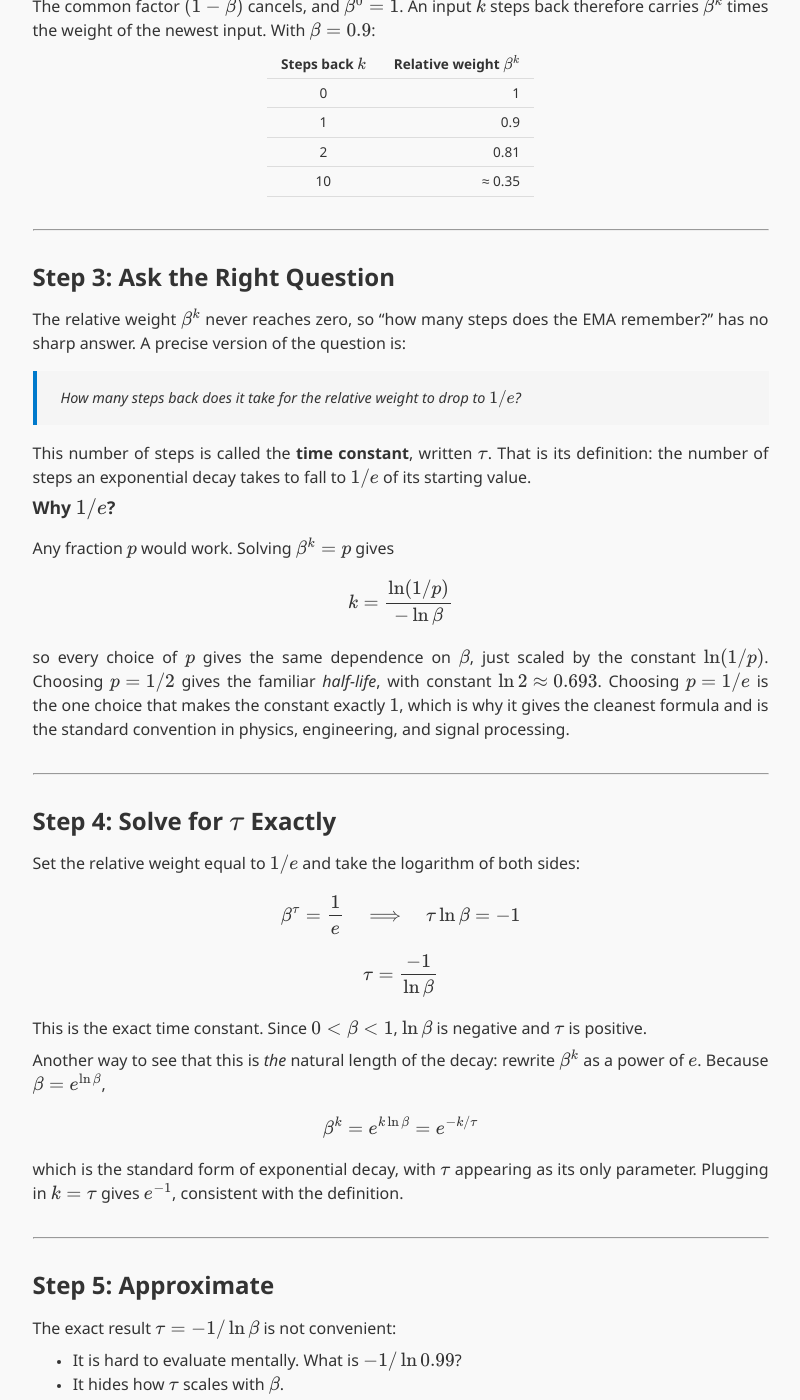
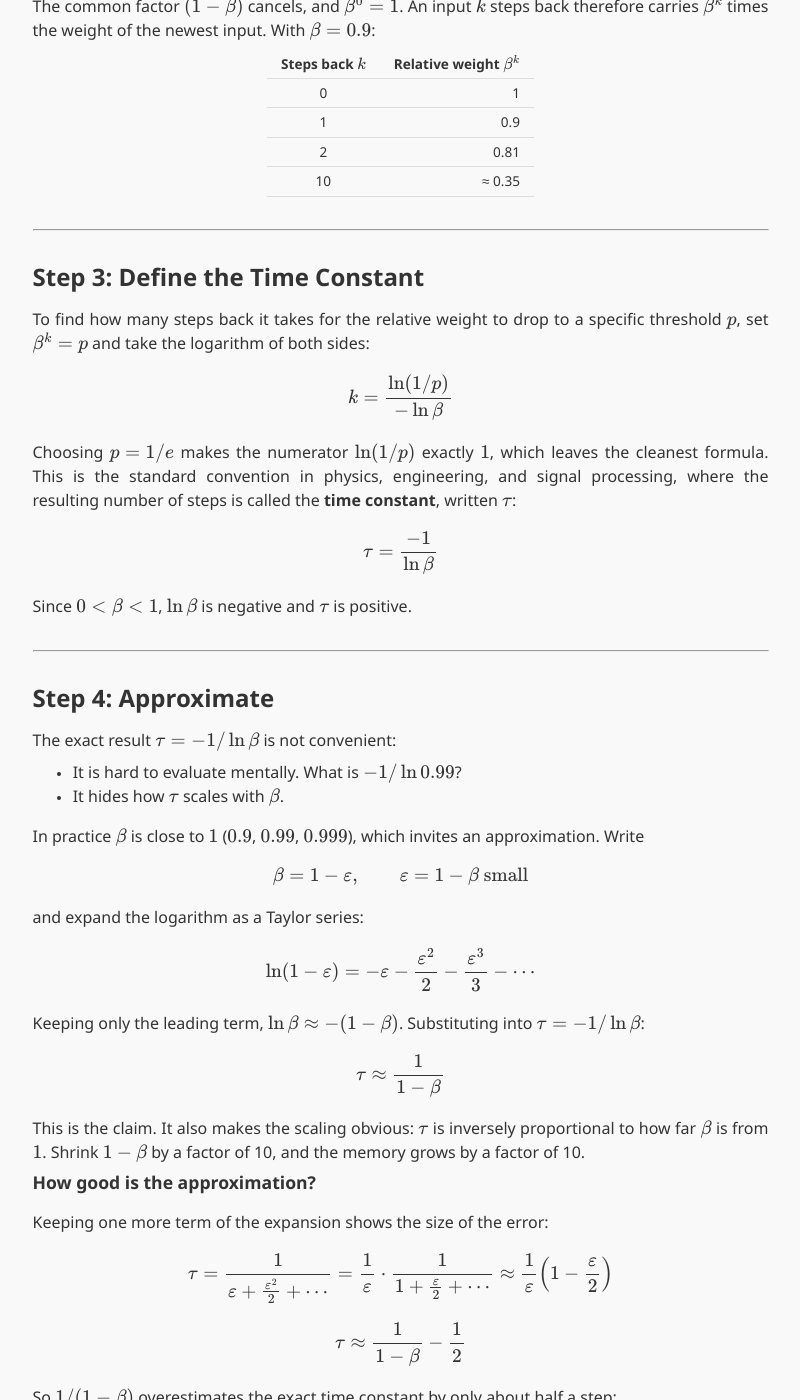
Before and after one commit to wyatthoho/wyatthoho.github.io, a Jekyll site: the page built from _ml_notes/deriving-effective-memory-length.md, in a window 1280 px wide and 1400 px high, scrolled down 1450 px. Shown: the whole window, without its empty margins (232-1032 px from the left). Built offline with Jekyll 4.4.1, drawn with Linux system fonts in a browser that asks for light colours; some of the changed text lies outside the part shown.

Commit message:
Restructure memory-length note to derive the 1/e threshold before defining tau
Solve beta^k = p for a general threshold first, then pick p = 1/e because
it makes the numerator exactly 1, and only then name the time constant.
This folds the old Steps 3 and 4 into one step and renumbers the rest.

Co-Authored-By: Claude Opus 5.5 <noreply@anthropic.com>

```diff
--- a/_ml_notes/deriving-effective-memory-length.md
+++ b/_ml_notes/deriving-effective-memory-length.md
@@ -58,43 +58,21 @@ The common factor $(1-\beta)$ cancels, and $\beta^0=1$. An input $k$ steps back
 
 ---
 
-## Step 3: Ask the Right Question
+## Step 3: Define the Time Constant
 
-The relative weight $\beta^k$ never reaches zero, so "how many steps does the EMA remember?" has no sharp answer. A precise version of the question is:
-
-> How many steps back does it take for the relative weight to drop to $1/e$?
-
-This number of steps is called the **time constant**, written $\tau$. That is its definition: the number of steps an exponential decay takes to fall to $1/e$ of its starting value.
-
-### Why $1/e$?
-
-Any fraction $p$ would work. Solving $\beta^k = p$ gives
+To find how many steps back it takes for the relative weight to drop to a specific threshold $p$, set $\beta^k = p$ and take the logarithm of both sides:
 
 $$\begin{equation} k = \frac{\ln(1/p)}{-\ln\beta} \end{equation}$$
 
-so every choice of $p$ gives the same dependence on $\beta$, just scaled by the constant $\ln(1/p)$. Choosing $p=1/2$ gives the familiar *half-life*, with constant $\ln 2 \approx 0.693$. Choosing $p=1/e$ is the one choice that makes the constant exactly $1$, which is why it gives the cleanest formula and is the standard convention in physics, engineering, and signal processing.
+Choosing $p=1/e$ makes the numerator $\ln(1/p)$ exactly $1$, which leaves the cleanest formula. This is the standard convention in physics, engineering, and signal processing, where the resulting number of steps is called the **time constant**, written $\tau$:
+
+$$\begin{equation} \tau = \frac{-1}{\ln\beta} \end{equation}$$
+
+Since $0<\beta<1$, $\ln\beta$ is negative and $\tau$ is positive.
 
 ---
 
-## Step 4: Solve for $\tau$ Exactly
-
-Set the relative weight equal to $1/e$ and take the logarithm of both sides:
-
-$$\beta^{\tau} = \frac{1}{e} \quad\Longrightarrow\quad \tau\ln\beta = -1$$
-
-$$\begin{equation} \tau = \frac{-1}{\ln\beta} \end{equation}$$
-
-This is the exact time constant. Since $0<\beta<1$, $\ln\beta$ is negative and $\tau$ is positive.
-
-Another way to see that this is *the* natural length of the decay: rewrite $\beta^k$ as a power of $e$. Because $\beta = e^{\ln\beta}$,
-
-$$\begin{equation} \beta^{k} = e^{k\ln\beta} = e^{-k/\tau} \end{equation}$$
-
-which is the standard form of exponential decay, with $\tau$ appearing as its only parameter. Plugging in $k=\tau$ gives $e^{-1}$, consistent with the definition.
-
----
-
-## Step 5: Approximate
+## Step 4: Approximate
 
 The exact result $\tau = -1/\ln\beta$ is not convenient:
 
@@ -157,6 +135,5 @@ So the accurate reading of the claim is: **the EMA's memory has a time scale of
 
 1. Unrolling the recurrence shows that an input $k$ steps back has weight $(1-\beta)\beta^k$.
 2. Relative to the newest input, that weight is $\beta^k$.
-3. The time constant $\tau$ is defined as the number of steps for $\beta^k$ to fall to $1/e$.
-4. Solving $\beta^\tau = 1/e$ gives the exact result $\tau = -1/\ln\beta$.
-5. For $\beta$ close to $1$, $\ln\beta \approx -(1-\beta)$, so $\tau \approx 1/(1-\beta)$, accurate to about half a step.
+3. The number of steps for $\beta^k$ to fall to a threshold $p$ is $\ln(1/p)/(-\ln\beta)$. Choosing $p=1/e$ makes the numerator $\ln(1/p)$ exactly $1$ and defines the time constant, with exact value $\tau = -1/\ln\beta$.
+4. For $\beta$ close to $1$, $\ln\beta \approx -(1-\beta)$, so $\tau \approx 1/(1-\beta)$, accurate to about half a step.
```
